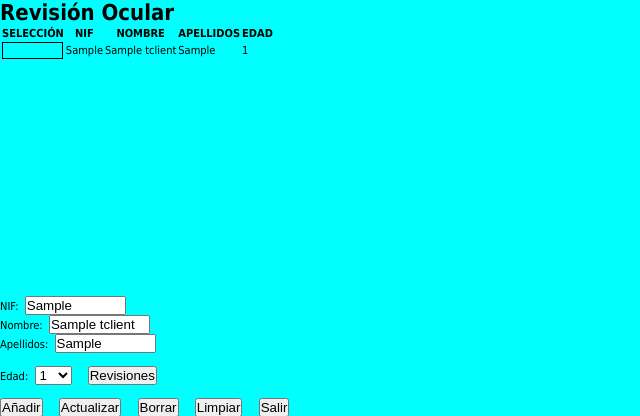
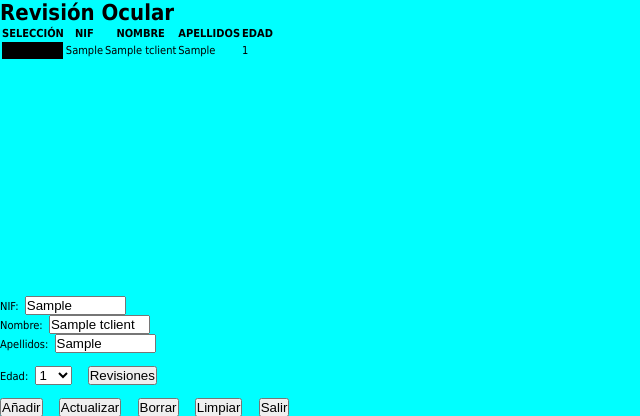
Before and after one commit to lintenn/RevisionOcularGI, a Django app: a page that uses RevisionOcular/RevisionOcularApp/templates/RevisionOcularApp/clientselect.html in a window 1280 px wide. Shown: the top 416 px of the page, without its empty margins (0-640 px from the left). Run offline with Django 4.2, Linux system fonts and the light colour scheme; tables that the repository leaves empty hold one stand-in row (values such as "Sample post").

Commit message:
Al seleccionar fila se marca botón

```diff
--- a/RevisionOcular/RevisionOcularApp/templates/RevisionOcularApp/clientselect.html
+++ b/RevisionOcular/RevisionOcularApp/templates/RevisionOcularApp/clientselect.html
@@ -26,7 +26,7 @@
 
             <tr>
 
-                <td><a title="home" href="http://127.0.0.1:8000/{{ c.NIF }}/"><input type="submit"  class="bInvisible" name="bInvisible" style="border:1px solid black; background-color: transparent;" value="                "></a></td>
+                <td><a title="home" href="http://127.0.0.1:8000/{{ c.NIF }}/"><input type="submit"  class="bInvisible" name="bInvisible" style="border:1px solid black; background-color: {% if cliente == c %} black {% else %} transparent {% endif %};" value="                "></a></td>
                 <td class="lnif">{{ c.NIF }}</td>
                 <td>{{ c.NOMBRE }}</td>
                 <td>{{ c.APELLIDO }}</td>
--- a/RevisionOcular/RevisionOcularApp/templates/RevisionOcularApp/revisionselect.html
+++ b/RevisionOcular/RevisionOcularApp/templates/RevisionOcularApp/revisionselect.html
@@ -26,7 +26,7 @@
             </tr>
             {% for r in revisiones %}
             <tr>
-                <td><a title="home" href="http://127.0.0.1:8000/{{ cliente.NIF }}/revision/{{ r.id }}/"><input type="submit"  class="bInvisible" name="bInvisible" style="border:1px solid black; background-color: transparent;" value="                "></a></td>
+                <td><a title="home" href="http://127.0.0.1:8000/{{ cliente.NIF }}/revision/{{ r.id }}/"><input type="submit"  class="bInvisible" name="bInvisible" style="border:1px solid black; background-color: {% if revision == r %} black {% else %} transparent {% endif %};" value="                "></a></td>
                 <td>{{ r.id }}</td>
                 <td>{{ r.NIF }}</td>
                 <td>{{ r.CONSULTA }}</td>
```
